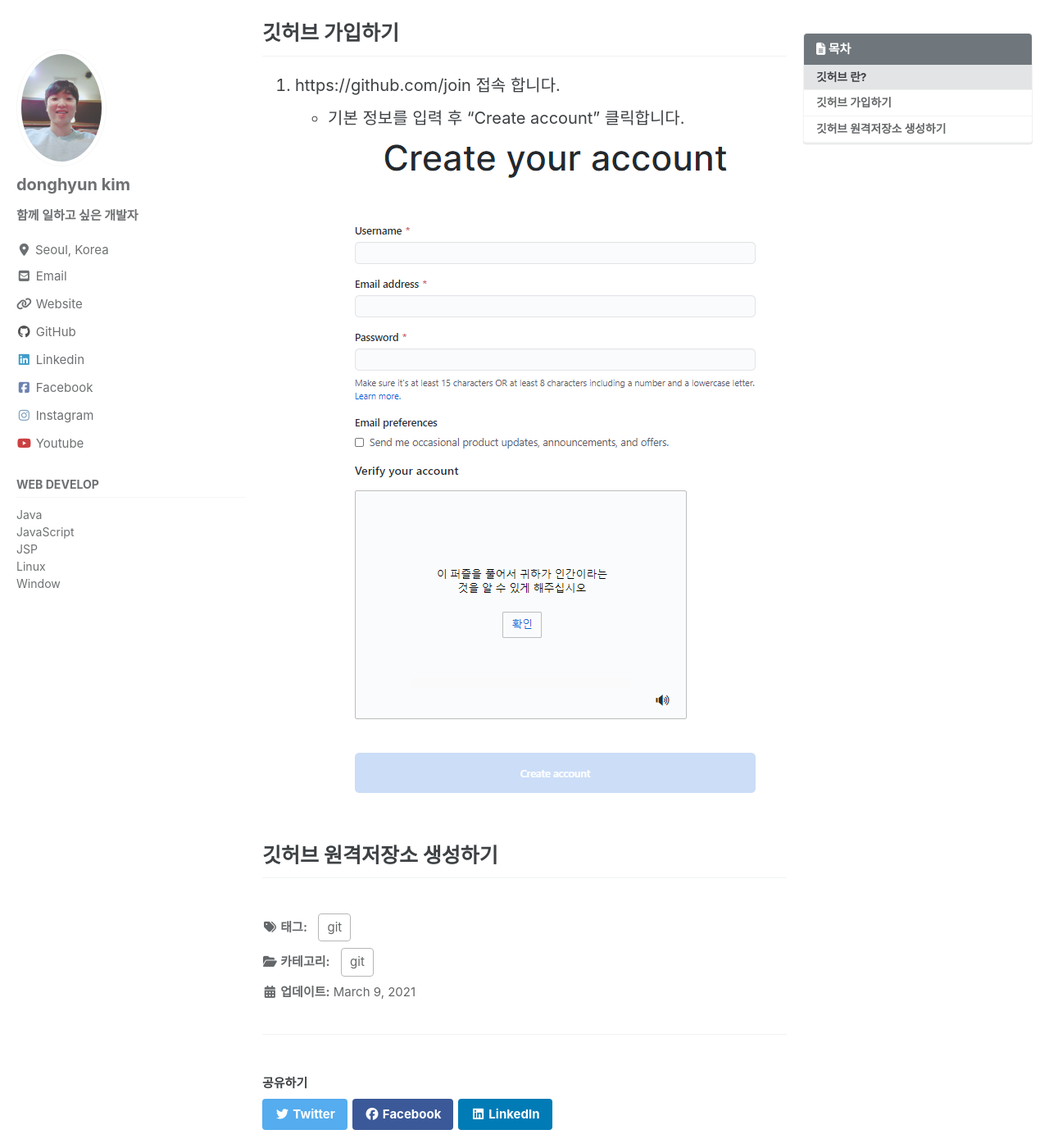
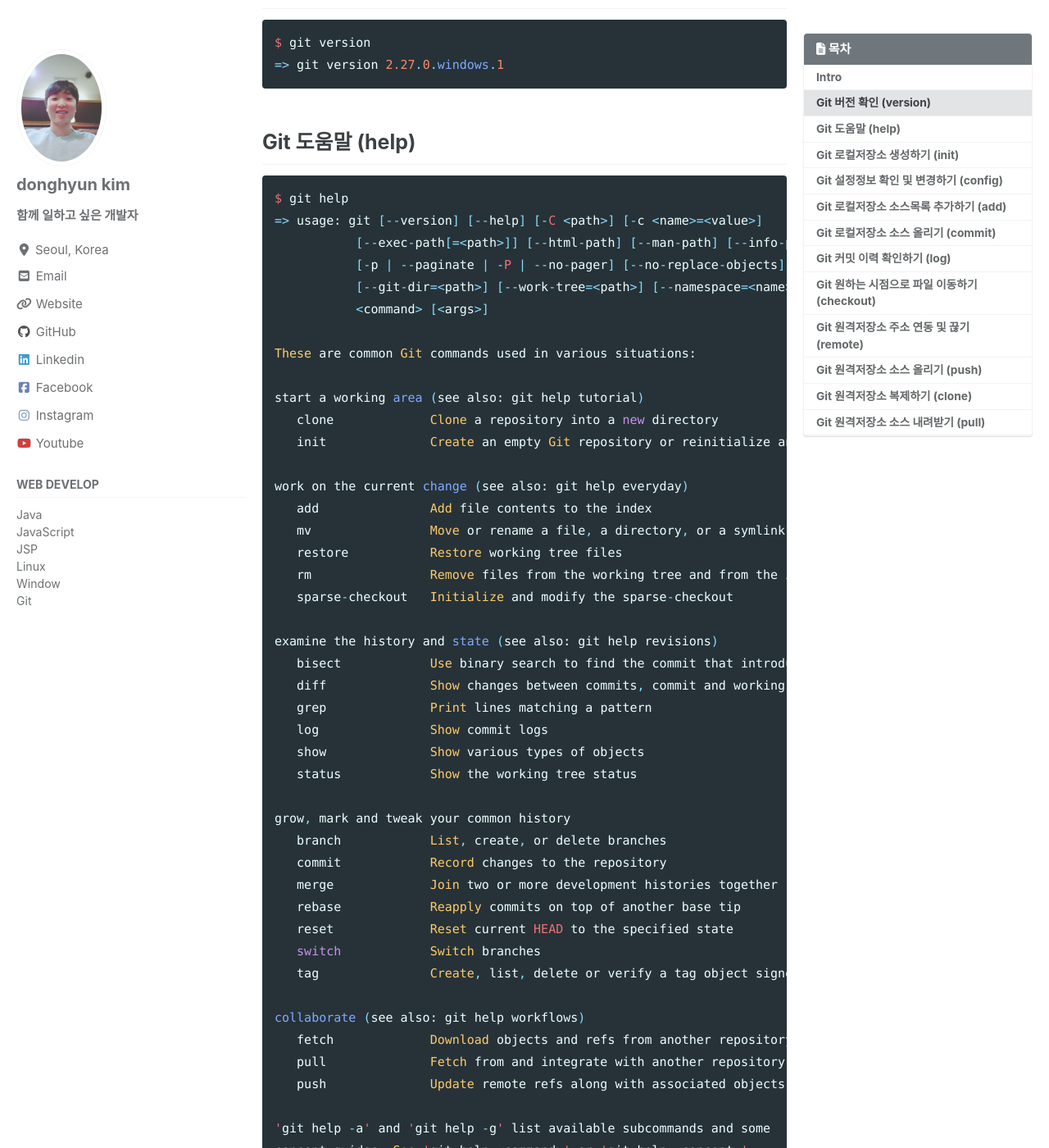
Before and after one commit to dhk5646/dhk5646.github.io, a Jekyll site: the page built from _posts/git/2021-03-10-git-3.md, in a window 1280 px wide and 1400 px high, scrolled down 462 px. Shown: the whole window at 82% size. Built offline with Jekyll 4.4.1, drawn with Linux system fonts in a browser that asks for light colours; cached includes are drawn as plain includes; nearby versions of some CDN libraries; comment, search, counter and statistics services are not loaded; some of the changed text lies outside the part shown.

````diff
--- a/_data/navigation.yml
+++ b/_data/navigation.yml
@@ -27,3 +27,5 @@
         url: /categories/#linux
       - title: "Window"
         url: /categories/#window
+      - title: "Git"
+        url: /categories/#git
--- a/_posts/git/2021-03-09-git-3.md
+++ /dev/null
@@ -1,18 +0,0 @@
----
-title: "[Git] 깃허브 (Github) 정의 및 가입하기"
-categories: git
-tags: git
-toc: true
----
-## 깃허브 란?
-- https://github.com/
-- Git으로 관리하는 프로젝트를 올려 둘 수 있는 세계 최대 규모의 Git 호스팅 사이트
-- 공개저장소 무료, 비공개 저장소는 작업자 3인 이하 무료, 그 외 유료
-
-## 깃허브 가입하기
-1. https://github.com/join 접속 합니다.
-- 기본 정보를 입력 후 "Create account" 클릭합니다.
-<img src="/assets/images/git/git-10.png">
-
-
-## 깃허브 원격저장소 생성하기
--- /dev/null
+++ b/_posts/git/2021-03-10-git-3.md
@@ -0,0 +1,189 @@
+---
+title: "[Git] Git 기본 명령어"
+categories: git
+tags: git
+toc: true
+---
+
+## Intro
+Git도 설치했고 Github로 원격저장소도 만들었으니 Git bash을 이용하여 기본 명령어들을 사용해보도록 하겠습니다. <br> (명령어는 계속 추가 할 계획 입니다.)
+
+
+## Git 버전 확인 (version)
+```java
+$ git version
+=> git version 2.27.0.windows.1
+```
+
+## Git 도움말 (help)
+```java
+$ git help
+=> usage: git [--version] [--help] [-C <path>] [-c <name>=<value>]
+           [--exec-path[=<path>]] [--html-path] [--man-path] [--info-path]
+           [-p | --paginate | -P | --no-pager] [--no-replace-objects] [--bare]
+           [--git-dir=<path>] [--work-tree=<path>] [--namespace=<name>]
+           <command> [<args>]
+
+These are common Git commands used in various situations:
+
+start a working area (see also: git help tutorial)
+   clone             Clone a repository into a new directory
+   init              Create an empty Git repository or reinitialize an existing one
+
+work on the current change (see also: git help everyday)
+   add               Add file contents to the index
+   mv                Move or rename a file, a directory, or a symlink
+   restore           Restore working tree files
+   rm                Remove files from the working tree and from the index
+   sparse-checkout   Initialize and modify the sparse-checkout
+
+examine the history and state (see also: git help revisions)
+   bisect            Use binary search to find the commit that introduced a bug
+   diff              Show changes between commits, commit and working tree, etc
+   grep              Print lines matching a pattern
+   log               Show commit logs
+   show              Show various types of objects
+   status            Show the working tree status
+
+grow, mark and tweak your common history
+   branch            List, create, or delete branches
+   commit            Record changes to the repository
+   merge             Join two or more development histories together
+   rebase            Reapply commits on top of another base tip
+   reset             Reset current HEAD to the specified state
+   switch            Switch branches
+   tag               Create, list, delete or verify a tag object signed with GPG
+
+collaborate (see also: git help workflows)
+   fetch             Download objects and refs from another repository
+   pull              Fetch from and integrate with another repository or a local branch
+   push              Update remote refs along with associated objects
+
+'git help -a' and 'git help -g' list available subcommands and some
+concept guides. See 'git help <command>' or 'git help <concept>'
+to read about a specific subcommand or concept.
+See 'git help git' for an overview of the system.
+```
+
+## Git 로컬저장소 생성하기 (init)
+```java
+$ git init
+=> Initialized empty Git repository in C:/AksStudio/repository/study/.git/
+```
+- 아래와 같이 해당 폴더에 .git 파일이 생성 됩니다. <br> (해당 폴더가 안보일 경우 폴더 내 숨김옵션 활성화 필요) <br>
+<img src="/assets/images/git/git-17.png">
+
+- .git 폴더에는 Git 생성한 버전들의 정보, 원격저장소 주소 등 설정정보가 있습니다.
+- 통상 이를 "로컬저장소" 라고 부릅니다.
+
+## Git 설정정보 확인 및 변경하기 (config)
+```java
+# 설정 정보 목록 확인
+$ git config --list
+=> diff.astextplain.textconv=astextplain
+filter.lfs.clean=git-lfs clean -- %f
+filter.lfs.smudge=git-lfs smudge -- %f
+filter.lfs.process=git-lfs filter-process
+filter.lfs.required=true
+http.sslbackend=openssl
+http.sslcainfo=C:/Program Files/Git/mingw64/ssl/certs/ca-bundle.crt
+core.autocrlf=true
+core.fscache=true
+core.symlinks=false
+pull.rebase=false
+credential.helper=manager
+filter.lfs.process=git-lfs filter-process
+filter.lfs.required=true
+filter.lfs.clean=git-lfs clean -- %f
+filter.lfs.smudge=git-lfs smudge -- %f
+user.name=Aks
+user.email=45597561+dhk5646@users.noreply.github.com
+core.autocrlf=true
+core.repositoryformatversion=0
+core.filemode=false
+core.bare=false
+core.logallrefupdates=true
+core.symlinks=false
+core.ignorecase=true
+
+# user.email 설정정보 변경 하기
+$ git config --global user.email "dhk5646@gmail.com"
+```
+
+## Git 로컬저장소 소스목록 추가하기 (add)
+
+```java
+# 추가할 간단한 샘플 파일 생성 하기
+echo "# study" >> README.md
+
+# 소스목록 추가하기
+$ git add README.md
+```
+
+## Git 로컬저장소 소스 올리기 (commit)
+```java
+$ git commit -m "커밋 설명"
+=> [master (root-commit) cdf9734] 커밋 설명
+ 1 file changed, 1 insertion(+)
+ create mode 100644 README.md
+```
+- m 옵션은 message
+
+## Git 커밋 이력 확인하기 (log)
+```java
+$ git log
+=> commit cdf9734c95b67ba35ad62d81a194a1eeb57255df (HEAD -> master)
+Author: Aks <dhk5646@gmail.com>
+Date:   Wed Mar 10 22:16:22 2021 +0900
+
+    커밋 설명
+```
+
+## Git 원하는 시점으로 파일 이동하기 (checkout)
+```java
+# 가장 최신 revision 으로 이동
+$ git checkout -
+
+# 원하는 revision 으로 이동
+$ git checkout 리비전정보
+```
+
+## Git 원격저장소 주소 연동 및 끊기 (remote)
+```java
+# 원격저장소 주소 연동 하기
+$ git remote add origin https://github.com/aks0123/study.git
+
+# 원격저장소 주소 연동 끊기
+$ git remote rm origin
+```
+
+
+
+## Git 원격저장소 소스 올리기 (push)
+```java
+$ git push origin master
+=> Enumerating objects: 3, done.
+Counting objects: 100% (3/3), done.
+Writing objects: 100% (3/3), 224 bytes | 224.00 KiB/s, done.
+Total 3 (delta 0), reused 0 (delta 0), pack-reused 0
+To https://github.com/aks0123/study.git
+ * [new branch]      master -> master
+```
+- push 성공 후 깃허브 원격저장소에 커밋 내용 확인 !!
+<img src="/assets/images/git/git-18.png">
+
+- 잠깐! **remote: Permission to** 오류가 발생했다면 <https://dhk5646.github.io/git/git-4>  참고!
+
+
+## Git 원격저장소 복제하기 (clone)
+```java
+$ git clone 원격저장소 주소 .
+```
+- 가장뒤에 . 은 현재 작업위치를 나타내며 현재 위치에 파일을 풀겠다는 내용입니다.
+- 만약 . 을 입력하지 않을 경우 gitTest/"해당위치에 다운로드됨"
+
+## Git 원격저장소 소스 내려받기 (pull)
+```java
+$ git pull origin master
+```
+- clone 이후 동기화 처리 후 원격저장소에 새로운 커밋이 있을 경우 로컬저장소로 내려받습니다.
````
Also changed, not shown: _posts/git/2021-03-09-git-1.md (+1 -1 lines), _posts/git/2021-03-09-git-2.md (+25 -72 lines), _posts/git/2021-03-10-git-4.md (added, +39 -0 lines), _posts/git/2021-04-09-git-5.md (renamed from _posts/git/2021-03-09-git-4.md), _posts/git/2021-04-09-git-6.md (renamed from _posts/git/2021-03-09-git-5.md), assets/images/git/git-10.png, assets/images/git/git-11.png (added), assets/images/git/git-12.png (added), assets/images/git/git-13.png (added), assets/images/git/git-14.png (added), assets/images/git/git-15.png (added), assets/images/git/git-16.png (added), assets/images/git/git-17.png (added), assets/images/git/git-18.png (added), 3 more files.
